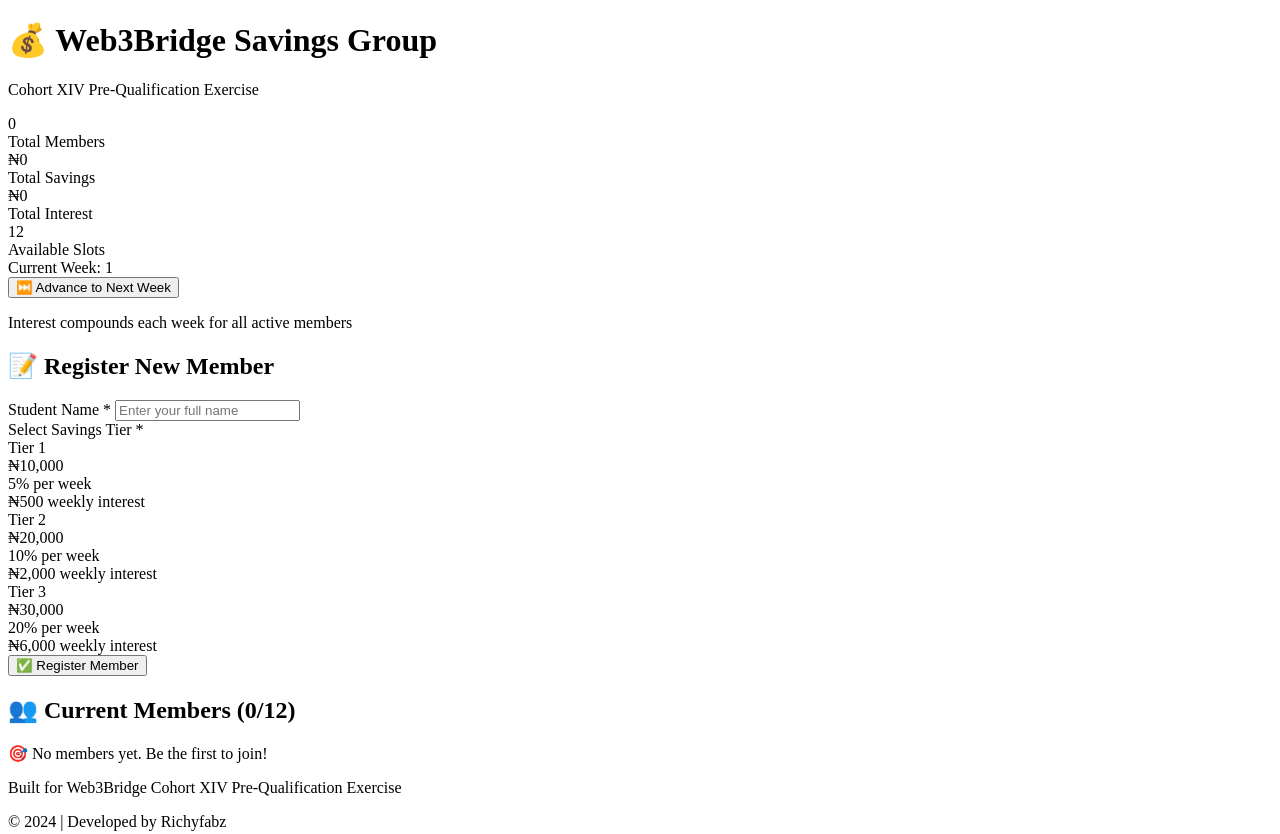
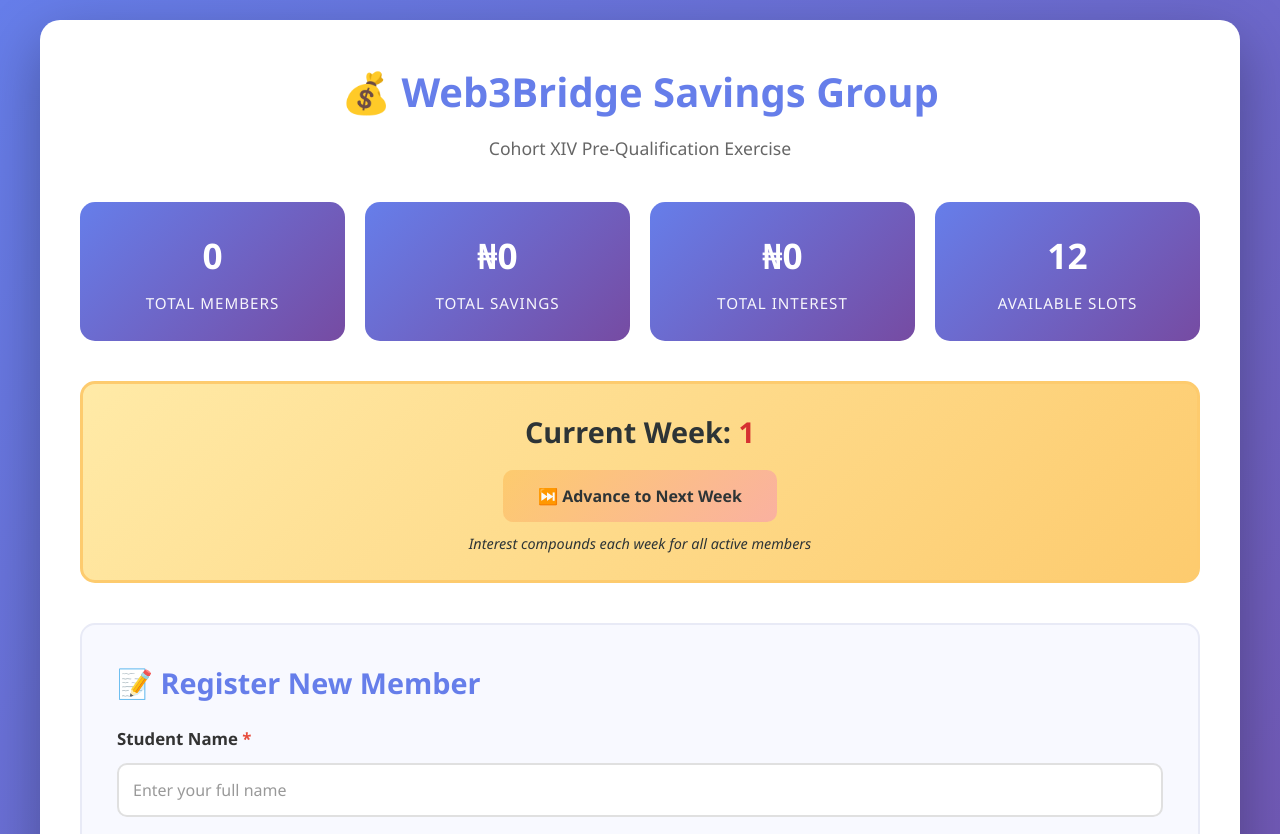
Before and after one commit to richyfabz/web3bridge-savings-app, a plain HTML site: page index.html in a window 1280 px wide. Shown: the top 834 px of the page. Drawn offline with Linux system fonts and the light colour scheme.

Commit message:
fix: use lowercase filenames for compatibility

```diff
--- a/index.html
+++ b/index.html
@@ -4,10 +4,9 @@
     <meta charset="UTF-8">
     <meta name="viewport" content="width=device-width, initial-scale=1.0">
     <title>Web3Bridge Savings Group - Cohort XIV</title>
+    <link rel="stylesheet" href="style.css">
+</head>
 
-    <!-- Link to external CSS file -->
-    <link rel="stylesheet" href="styles.css">
-</head>
 <body>
     <!-- Main Container -->
     <div class="container">
```
Also changed, not shown: script.js (renamed from Script.js), style.css (renamed from Style.css).
